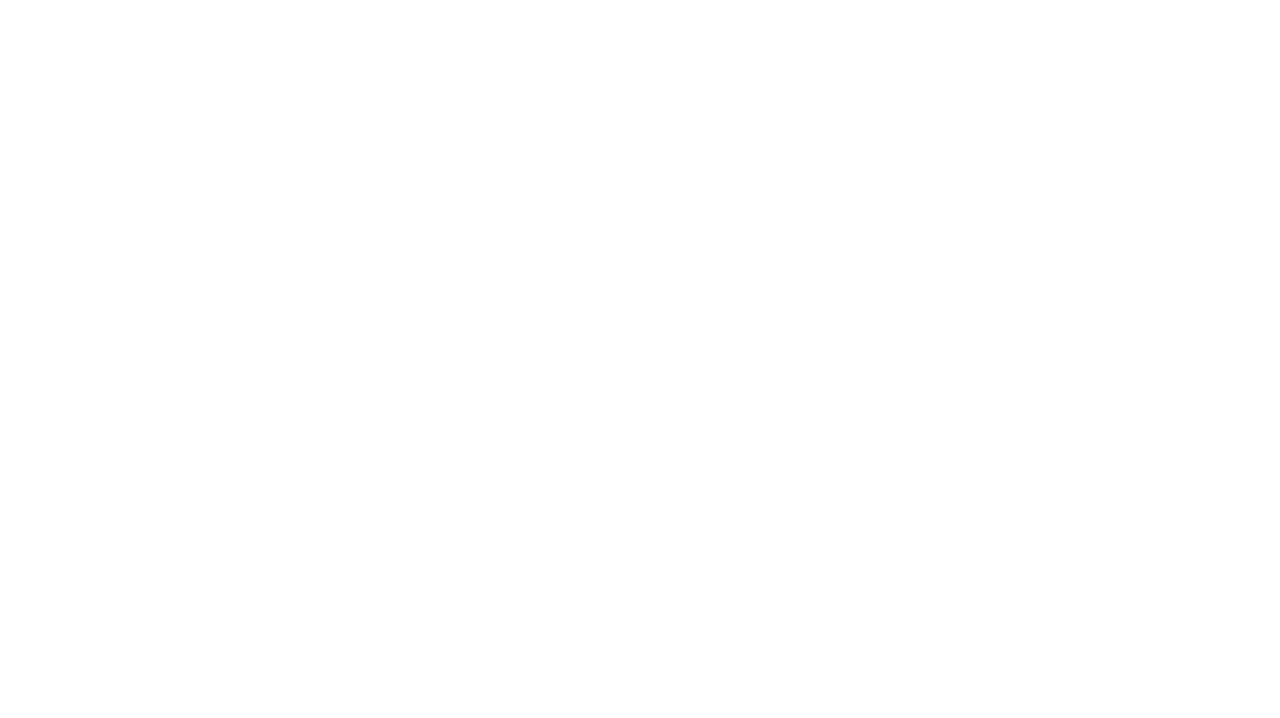
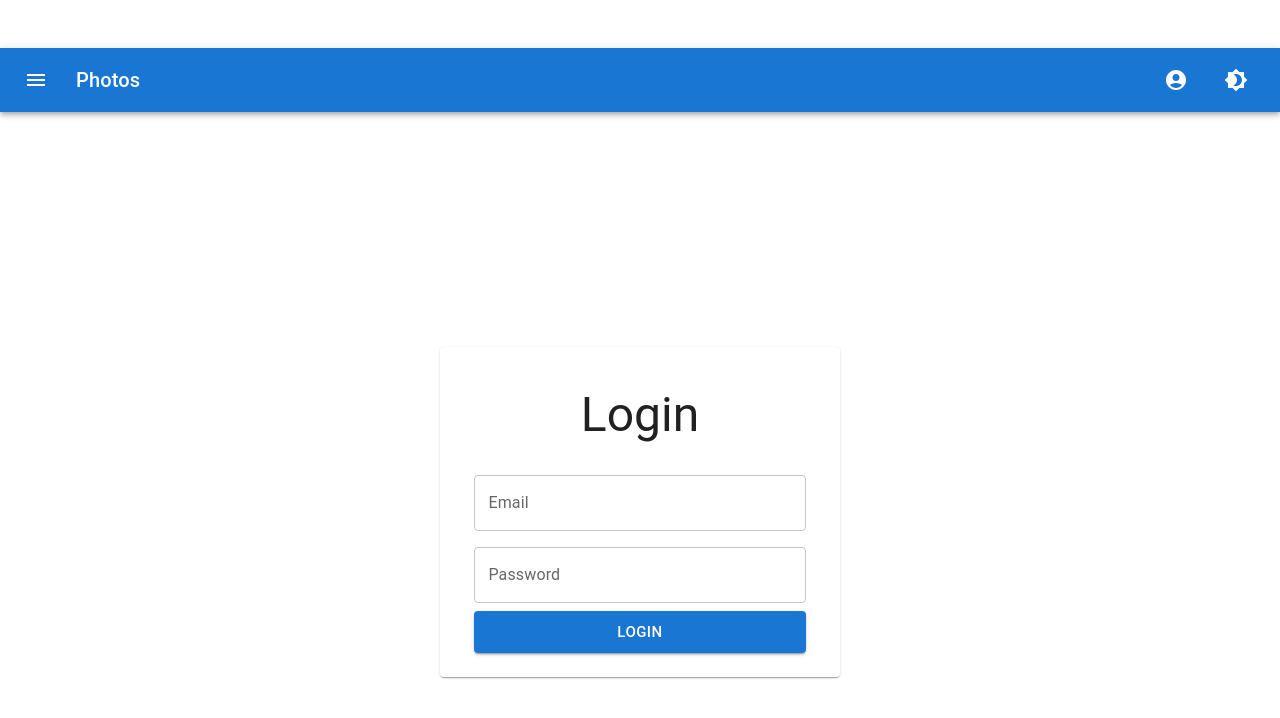
Before and after one commit to sicklex/E-commerceApp, a React (Create React App) app in the folder ecommerceapp/: page /Login in a window 1280 px wide. Shown: the top 718 px of the page. Built offline with nearby package versions, Linux system fonts and the light colour scheme.

Commit message:
feat: Adcionando Barra de menu e login button

```diff
--- a/ecommerceapp/package.json
+++ b/ecommerceapp/package.json
@@ -5,6 +5,7 @@
   "dependencies": {
     "@emotion/react": "^11.9.0",
     "@emotion/styled": "^11.8.1",
+    "@mui/icons-material": "^5.6.2",
     "@mui/material": "^5.6.2",
     "@testing-library/jest-dom": "^5.16.4",
     "@testing-library/react": "^13.1.1",
--- a/ecommerceapp/src/App.js
+++ b/ecommerceapp/src/App.js
@@ -1,8 +1,18 @@
-import './App.css';
+import "./App.css";
+import { Route, Routes } from "react-router-dom";
+import Login from "./Pages/Login";
+import SwitchMode from "./Components/SwitchMode";
+import Home from "./Pages/Home";
 
 function App() {
-  return
-
+  return (
+    <SwitchMode>
+      <Routes>
+        <Route path="/" element={<Home />} />
+        <Route path="/Login" element={<Login />} />
+      </Routes>
+    </SwitchMode>
+  );
 }
 
 export default App;
--- /dev/null
+++ b/ecommerceapp/src/Components/Center.js
@@ -0,0 +1,20 @@
+import React from "react";
+import { Grid } from "@mui/material";
+
+function Center({ children }) {
+  return (
+    <Grid
+      container
+      direction="column"
+      justifyContent="center"
+      alignItems="center"
+      sx={{ minHeight: "100vh" }}
+    >
+      <Grid item xs={1}>
+        {children}
+      </Grid>
+    </Grid>
+  );
+}
+
+export default Center;
--- /dev/null
+++ b/ecommerceapp/src/Components/SwitchMode.js
@@ -0,0 +1,133 @@
+import React, { useMemo, useState } from "react";
+import {
+  createTheme,
+  ThemeProvider,
+  CssBaseline,
+  IconButton,
+  AppBar,
+  Toolbar,
+  Typography,
+} from "@mui/material";
+import Brightness4Icon from "@mui/icons-material/Brightness4";
+import Brightness7Icon from "@mui/icons-material/Brightness7";
+import { Box } from "@mui/system";
+import MenuIcon from "@mui/icons-material/Menu";
+import AccountCircle from "@mui/icons-material/AccountCircle";
+import MenuItem from "@mui/material/MenuItem";
+import Menu from "@mui/material/Menu";
+
+function SwitchMode({ children }) {
+  const [mode, setMode] = useState("light");
+  const [auth, setAuth] = useState(true);
+  const [anchorEl, setAnchorEl] = React.useState(null);
+
+  const colorMode = useMemo(
+    () => ({
+      toggleColorMode: () => {
+        setMode(prevMode => (prevMode === "light" ? "dark" : "light"));
+      },
+    }),
+    []
+  );
+
+  const theme = useMemo(
+    () =>
+      createTheme({
+        palette: {
+          mode,
+        },
+      }),
+    [mode]
+  );
+
+  const handleMenu = event => {
+    setAnchorEl(event.currentTarget);
+  };
+
+  const handleClose = () => {
+    setAnchorEl(null);
+  };
+
+  return (
+    <ThemeProvider theme={theme}>
+      <CssBaseline />
+      <Box
+        sx={{
+          display: "flex",
+          width: "100%",
+          alignItems: "flex-end",
+          justifyContent: "flex-end",
+          bgcolor: "background.default",
+          color: "text.primary",
+          borderRadius: 1,
+          p: 3,
+        }}
+      ></Box>
+      <Box>
+        <AppBar position="static">
+          <Toolbar>
+            <IconButton
+              size="large"
+              edge="start"
+              color="inherit"
+              aria-label="menu"
+              sx={{ mr: 2 }}
+            >
+              <MenuIcon />
+            </IconButton>
+
+            <Typography variant="h6" component="div" sx={{ flexGrow: 1 }}>
+              Photos
+            </Typography>
+            {auth && (
+              <div>
+                <IconButton
+                  size="large"
+                  aria-label="account of current user"
+                  aria-controls="menu-appbar"
+                  aria-haspopup="true"
+                  onClick={handleMenu}
+                  color="inherit"
+                >
+                  <AccountCircle />
+                </IconButton>
+                <Menu
+                  id="menu-appbar"
+                  anchorEl={anchorEl}
+                  anchorOrigin={{
+                    vertical: "top",
+                    horizontal: "right",
+                  }}
+                  keepMounted
+                  transformOrigin={{
+                    vertical: "top",
+                    horizontal: "right",
+                  }}
+                  open={Boolean(anchorEl)}
+                  onClose={handleClose}
+                >
+                  <MenuItem onClick={handleClose}>Profile</MenuItem>
+                  <MenuItem onClick={handleClose}>My account</MenuItem>
+                </Menu>
+                <IconButton
+                  sx={{ ml: 2 }}
+                  onClick={colorMode.toggleColorMode}
+                  color="inherit"
+                >
+                  {theme.palette.mode === "dark" ? (
+                    <Brightness7Icon />
+                  ) : (
+                    <Brightness4Icon />
+                  )}
+                </IconButton>
+              </div>
+            )}
+          </Toolbar>
+        </AppBar>
+      </Box>
+      {children}
+    </ThemeProvider>
+  );
+}
+
+export default SwitchMode;
--- /dev/null
+++ b/ecommerceapp/src/Hooks/UserForm.js
@@ -0,0 +1,21 @@
+import { useState } from "react";
+
+export default function useForm(getFreshModelObject) {
+  const [values, setValues] = useState(getFreshModelObject());
+  const [errors, setErrors] = useState({});
+
+  const handleInputChange = e => {
+    const { name, value } = e.target;
+    setValues({
+      ...values,
+      [name]: value,
+    });
+  };
+  return {
+    values,
+    setValues,
+    errors,
+    setErrors,
+    handleInputChange,
+  };
+}
--- /dev/null
+++ b/ecommerceapp/src/Pages/Home.js
@@ -0,0 +1,12 @@
+import React from "react";
+
+
+function Home() {
+  return (
+    <div>
+      <h1>Home</h1>
+    </div>
+  );
+}
+
+export default Home;
--- a/ecommerceapp/src/Pages/Login.js
+++ b/ecommerceapp/src/Pages/Login.js
@@ -1,9 +1,91 @@
-import React from 'react';
+import {
+  Button,
+  Card,
+  CardContent,
+  TextField,
+  Typography,
+} from "@mui/material";
+import { Box } from "@mui/system";
+import React from "react";
+import Center from "../Components/Center";
+import useForm from "../Hooks/UserForm";
 
-// import { Container } from './styles';
+const getFreshModel = () => ({
+  Password: "",
+  email: "",
+});
 
 function Login() {
-  return <div />;
+  const { values, setValues, errors, setErrors, handleInputChange } =
+    useForm(getFreshModel);
+
+  const validate = () => {
+    let temp = {};
+    temp.email = /\S+@\S+\.\S+/.test(values.email) ? "" : "Email is not valid";
+    temp.Password = values.Password !== "" ? "" : "This field is required";
+    setErrors(temp);
+    return Object.values(temp).every(x => x === "");
+  };
+
+  const handleSubmit = e => {
+    e.preventDefault();
+    if (validate()) {
+      console.log("Submitted");
+    }
+  };
+
+  return (
+    <Center>
+      <Card sx={{ width: 400 }}>
+        <CardContent sx={{ textAlign: "center" }}>
+          <Typography variant="h3" sx={{ my: 3 }}>
+            Login
+          </Typography>
+          <Box
+            sx={{
+              "& .MuiTextField-root": {
+                width: "90%",
+                m: 1,
+              },
+            }}
+          >
+            <form onSubmit={handleSubmit}>
+              <TextField
+                label="Email"
+                name="email"
+                value={values.email}
+                onChange={handleInputChange}
+                variant="outlined"
+                {...(errors.email && { error: true, helperText: errors.email })}
+              />
+              <TextField
+                label="Password"
+                name="Password"
+                value={values.name}
+                onChange={handleInputChange}
+                variant="outlined"
+                {...(errors.Password && {
+                  error: true,
+                  helperText: errors.Password,
+                })}
+                type="password"
+              />
+              <Button
+                type="Submit"
+                variant="contained"
+                size="large"
+                sx={{
+                  width: "90%",
+                }}
+              >
+                Login
+              </Button>
+            </form>
+          </Box>
+        </CardContent>
+      </Card>
+    </Center>
+  );
 }
 
 export default Login;
--- a/ecommerceapp/src/index.css
+++ b/ecommerceapp/src/index.css
@@ -1,13 +1,129 @@
+/* http://meyerweb.com/eric/tools/css/reset/
+   v2.0 | 20110126
+   License: none (public domain)
+*/
+
+html,
+body,
+div,
+span,
+applet,
+object,
+iframe,
+h1,
+h2,
+h3,
+h4,
+h5,
+h6,
+p,
+blockquote,
+pre,
+a,
+abbr,
+acronym,
+address,
+big,
+cite,
+code,
+del,
+dfn,
+em,
+img,
+ins,
+kbd,
+q,
+s,
+samp,
+small,
+strike,
+strong,
+sub,
+sup,
+tt,
+var,
+b,
+u,
+i,
+center,
+dl,
+dt,
+dd,
+ol,
+ul,
+li,
+fieldset,
+form,
+label,
+legend,
+table,
+caption,
+tbody,
+tfoot,
+thead,
+tr,
+th,
+td,
+article,
+aside,
+canvas,
+details,
+embed,
+figure,
+figcaption,
+footer,
+header,
+hgroup,
+menu,
+nav,
+output,
+ruby,
+section,
+summary,
+time,
+mark,
+audio,
+video {
+  margin: 0;
+  padding: 0;
+  border: 0;
+  font-size: 100%;
+  font: inherit;
+  vertical-align: baseline;
+}
+/* HTML5 display-role reset for older browsers */
+article,
+aside,
+details,
+figcaption,
+figure,
+footer,
+header,
+hgroup,
+menu,
+nav,
+section {
+  display: block;
+}
 body {
-  margin: 0;
-  font-family: -apple-system, BlinkMacSystemFont, 'Segoe UI', 'Roboto', 'Oxygen',
-    'Ubuntu', 'Cantarell', 'Fira Sans', 'Droid Sans', 'Helvetica Neue',
-    sans-serif;
-  -webkit-font-smoothing: antialiased;
-  -moz-osx-font-smoothing: grayscale;
+  line-height: 1;
 }
-
-code {
-  font-family: source-code-pro, Menlo, Monaco, Consolas, 'Courier New',
-    monospace;
+ol,
+ul {
+  list-style: none;
 }
+blockquote,
+q {
+  quotes: none;
+}
+blockquote:before,
+blockquote:after,
+q:before,
+q:after {
+  content: "";
+  content: none;
+}
+table {
+  border-collapse: collapse;
+  border-spacing: 0;
+}
--- a/ecommerceapp/src/index.js
+++ b/ecommerceapp/src/index.js
@@ -1,13 +1,16 @@
-import React from 'react';
-import ReactDOM from 'react-dom/client';
-import './index.css';
-import App from './App';
-import reportWebVitals from './reportWebVitals';
+import React from "react";
+import ReactDOM from "react-dom/client";
+import "./index.css";
+import App from "./App";
+import reportWebVitals from "./reportWebVitals";
+import { BrowserRouter } from "react-router-dom";
 
-const root = ReactDOM.createRoot(document.getElementById('root'));
+const root = ReactDOM.createRoot(document.getElementById("root"));
 root.render(
   <React.StrictMode>
-    <App />
+    <BrowserRouter>
+      <App />
+    </BrowserRouter>
   </React.StrictMode>
 );
 
```
Also changed, not shown: 9 other files (tests, documents, lock files or other folders).
